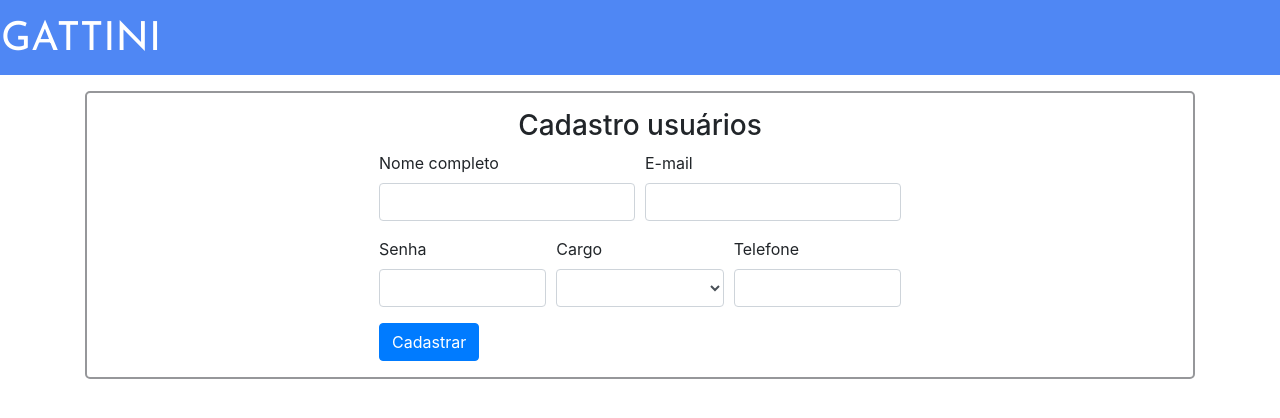
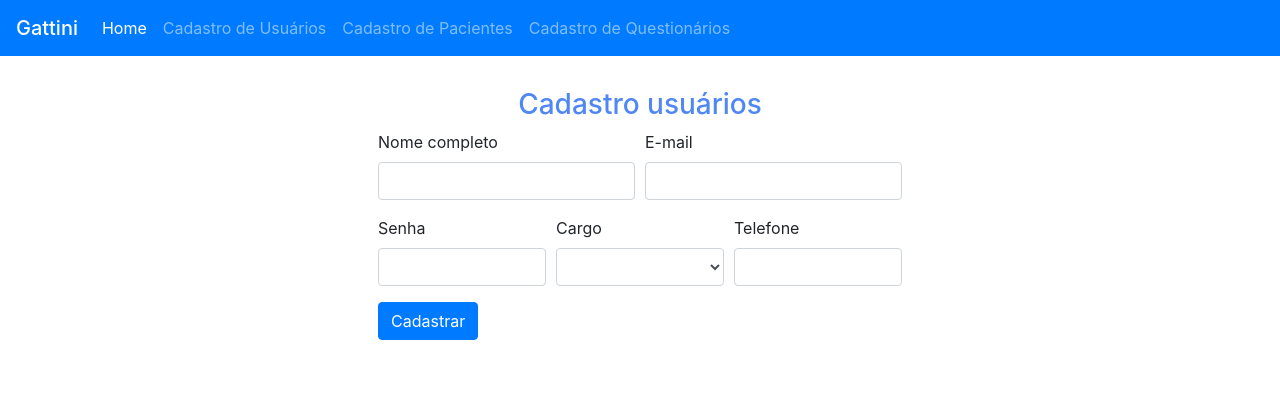
Before and after one commit to ViniciusTei/Gattini, an Electron app: page src/cadastro_usuarios/cadastroUser.html in a window 1280 px wide. Drawn offline with nearby package versions, Linux system fonts and the light colour scheme.

Commit message:
Criada navbar e algumas alterações nas paginas

```diff
--- a/css/estilo.css
+++ b/css/estilo.css
@@ -22,8 +22,6 @@ body {
 
 #hd {
   background-color: rgb(79, 135, 244);
-  border-radius: 10px;
-  height: 75px;
 }
 
 .label_center {
@@ -85,11 +83,8 @@ body {
 .margin-box {
   margin-top: 1rem;
   padding: 1rem;
-  border: 2px solid rgb(150, 151, 154);
-  border-radius: 5px;
 }
 
-.borda {
-  border: 1px solid rgb(47, 70, 190);
-
+.margin-box  h3{
+  color: rgb(79, 135, 244);
 }
--- a/src/cadastro_usuarios/cadastroUser.html
+++ b/src/cadastro_usuarios/cadastroUser.html
@@ -25,11 +25,20 @@
     <![endif]-->
   </head>
   <body>
-    <div id="hd" class="panel panel-heading row">
-      <div>
-          <h1 id="title">GATTINI</h1>
+    <nav class="navbar navbar-expand-lg navbar-dark bg-primary">
+      <span class="navbar-brand mb-0 h1">Gattini</span>
+      <button class="navbar-toggler" type="button" data-toggle="collapse" data-target="#navbarNavAltMarkup" aria-controls="navbarNavAltMarkup" aria-expanded="false" aria-label="Toggle navigation">
+        <span class="navbar-toggler-icon"></span>
+      </button>
+      <div class="collapse navbar-collapse" id="navbarNavAltMarkup">
+        <div class="navbar-nav">
+          <a class="nav-item nav-link active" href="../menu.html">Home<span class="sr-only">(current)</span></a>
+          <a class="nav-item nav-link" href="cadastro_usuarios/cadastroUser.html">Cadastro de Usuários</a>
+          <a class="nav-item nav-link" href="../cadastro_pacientes/cadastroPacientes.html">Cadastro de Pacientes</a>
+          <a class="nav-item nav-link" href="#">Cadastro de Questionários</a>
         </div>
-    </div>
+      </div>
+    </nav>
 
     <div class="container ">
       <div class="margin-box">
```
Also changed, not shown: src/cadastro_pacientes/cadastroPacientes.html (+19 -16 lines), src/menu.html (+20 -5 lines).
